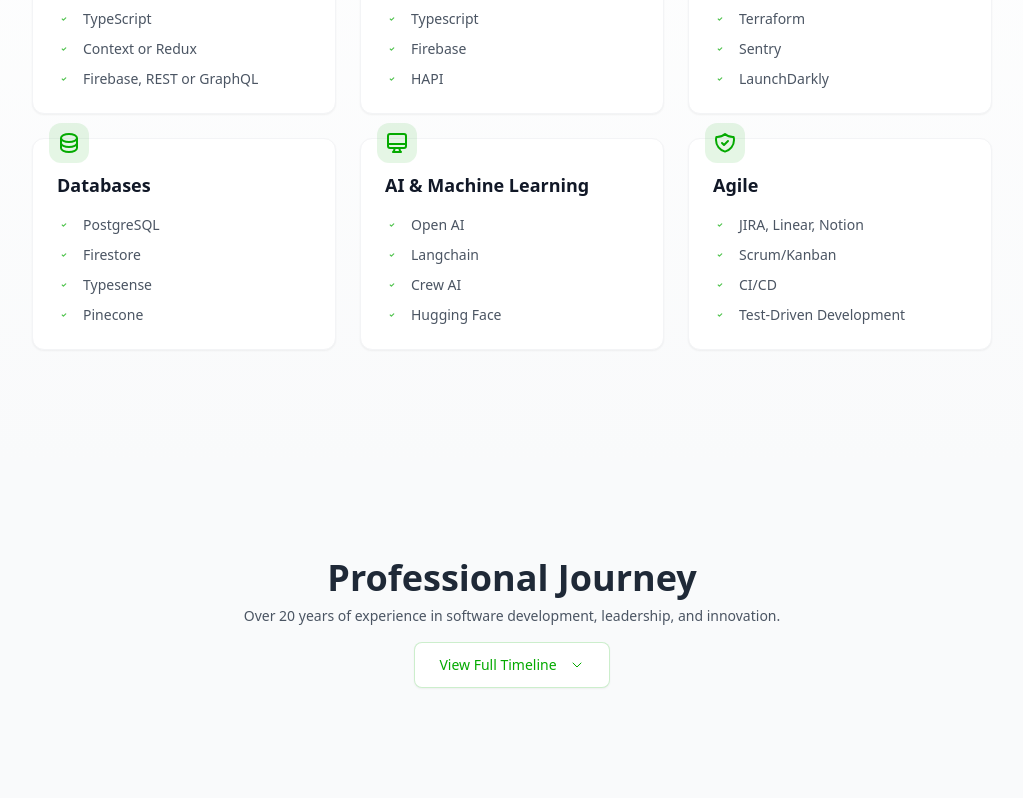
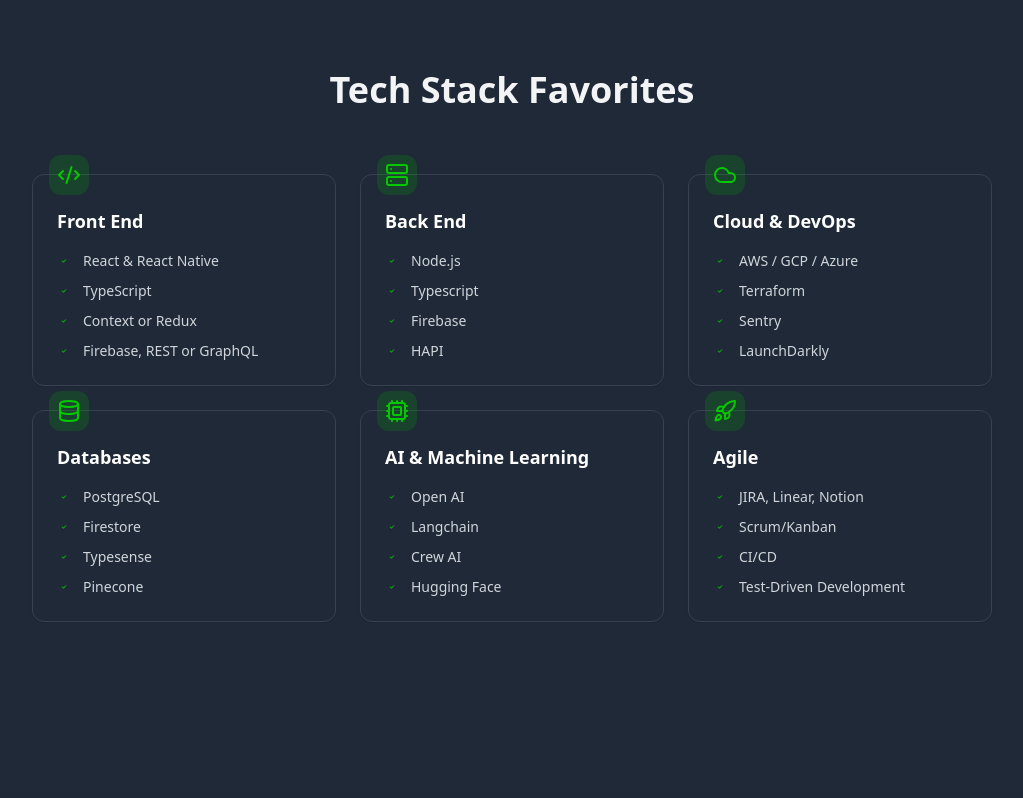
Before and after one commit to blumendorf/profile-page, a React (Vite) app: page / in a window 1280 px wide. Shown: the part 1842-2640 px from the top of the page, without its empty margins (128-1151 px from the left). Built offline with nearby package versions, Linux system fonts and the light colour scheme; the HTML template or start-up script is replaced by a standard one.

Commit message:
feat: improve sections, explain development process

```diff
--- a/src/App.tsx
+++ b/src/App.tsx
@@ -1,3 +1,4 @@
+import React from 'react'
 import Navbar from './components/Navbar'
 import Hero from './components/Hero'
 import About from './components/About'
@@ -6,18 +7,77 @@
 import Footer from './components/Footer'
 import TechStack from './components/TechStack'
 import Timeline from './components/Timeline'
+import Section from './components/Section'
 
 function App() {
+  // Add console message about the development process
+  React.useEffect(() => {
+    const styles = [
+      'color: #3B82F6',
+      'font-size: 14px',
+      'font-weight: bold',
+      'padding: 8px',
+    ].join(';');
+
+    console.info('%c👋 Hello fellow developer!', styles);
+    console.info(`
+🤖 This profile page was created through a fully AI-assisted development process.
+Not a single line of code was written by hand.
+
+Primary Development Tools:
+------------------------
+• Cursor IDE with Claude-3.5-Sonnet
+  - Core development process
+  - Code generation and implementation
+  - Real-time modifications and improvements
+  - Technical problem-solving and debugging
+  - Structure and architecture decisions
+
+• ChatGPT
+  - Content generation and refinement
+  - Text content creation
+  - Content review and optimization
+  - Copy editing and tone consistency
+
+Workflow:
+--------
+1. Initial React app and GitHub workflow created with Cursor IDE
+2. Initial concepts and requirements created with ChatGPT
+3. Claude was instructed to include Tailwind CSS and Lucide icons
+4. Claude implemented the content into code
+5. Iterative improvements through continuous AI collaboration
+6. Final review and testing
+
+This project demonstrates the potential of human-AI collaboration in web development.
+
+Source code: https://github.com/blumendorf/profile-page
+    `);
+  }, []);
+
+  // Define main content components in order
+  const mainSections = [
+    Hero,
+    About,
+    TechStack,
+    Timeline,
+    Services,
+    Contact,
+  ];
+
   return (
     <div className="min-h-screen bg-gray-50 dark:bg-gray-900">
       <Navbar />
       <main className="pt-16">
-        <Hero />
-        <About />
-        <TechStack />
-        <Timeline />
-        <Services />
-        <Contact />
+        {mainSections.map((Component, index) => (
+          <Section
+            key={Component.name}
+            id={Component.name.toLowerCase()}
+            index={index}
+            totalSections={mainSections.length}
+          >
+            <Component />
+          </Section>
+        ))}
       </main>
       <Footer />
     </div>
--- a/src/components/About.tsx
+++ b/src/components/About.tsx
@@ -1,6 +1,5 @@
 export default function About() {
   return (
-    <section id="about" className="py-20 bg-white dark:bg-gray-800">
     <div className="section-container">
       <h2 className="heading-secondary text-center mb-16">About Me</h2>
       <div className="max-w-3xl mx-auto">
@@ -13,6 +12,5 @@
         </p>
       </div>
     </div>
-    </section>
   )
 }
--- a/src/components/Contact.tsx
+++ b/src/components/Contact.tsx
@@ -9,7 +9,6 @@
   };
 
   return (
-    <section id="contact" className="py-24 bg-white dark:bg-gray-800">
     <div className="section-container">
       <h2 className="heading-secondary text-center">Get in Touch</h2>
       <p className="text-center text-gray-600 dark:text-gray-300 mb-16 max-w-2xl mx-auto">
@@ -50,7 +49,7 @@
         >
           <div className="p-3 bg-accent/10 rounded-lg group-hover:bg-accent/20 transition-colors duration-300">
             <svg className="w-6 h-6 text-accent" fill="currentColor" viewBox="0 0 24 24">
-                <path d="M19 0h-14c-2.761 0-5 2.239-5 5v14c0 2.761 2.239 5 5 5h14c2.762 0 5-2.239 5-5v-14c0-2.761-2.238-5-5-5zm-11 19h-3v-11h3v11zm-1.5-12.268c-.966 0-1.75-.79-1.75-1.764s.784-1.764 1.75-1.764 1.75.79 1.75 1.764-.783 1.764-1.75 1.764zm13.5 12.268h-3v-5.604c0-3.368-4-3.113-4 0v5.604h-3v-11h3v1.765c1.396-2.586 7-2.777 7 2.476v6.759z"/>
+              <path d="M19 0h-14c-2.761 0-5 2.239-5 5v14c0 2.761 2.239 5 5 5h14c2.762 0 5-2.239 5-5v-14c0-2.761-2.238-5-5-5zm-11 19h-3v-11h3v11zm-1.5-12.268c-.966 0-1.75-.79-1.75-1.764s.784-1.764 1.75-1.764 1.75.79 1.75 1.764-.783 1.764-1.75 1.764zm13.5 12.268h-3v-5.604c0-3.368-4-3.113-4 0v5.604h-3v-11h3v1.765c1.396-2.586 7-2.777 7 2.476v6.759z" />
             </svg>
           </div>
           <div className="ml-4 flex-1">
@@ -74,7 +73,7 @@
         >
           <div className="p-3 bg-accent/10 rounded-lg group-hover:bg-accent/20 transition-colors duration-300">
             <svg className="w-6 h-6 text-accent" fill="currentColor" viewBox="0 0 24 24">
-                <path d="M12 0c-6.626 0-12 5.373-12 12 0 5.302 3.438 9.8 8.207 11.387.599.111.793-.261.793-.577v-2.234c-3.338.726-4.033-1.416-4.033-1.416-.546-1.387-1.333-1.756-1.333-1.756-1.089-.745.083-.729.083-.729 1.205.084 1.839 1.237 1.839 1.237 1.07 1.834 2.807 1.304 3.492.997.107-.775.418-1.305.762-1.604-2.665-.305-5.467-1.334-5.467-5.931 0-1.311.469-2.381 1.236-3.221-.124-.303-.535-1.524.117-3.176 0 0 1.008-.322 3.301 1.23.957-.266 1.983-.399 3.003-.404 1.02.005 2.047.138 3.006.404 2.291-1.552 3.297-1.23 3.297-1.23.653 1.653.242 2.874.118 3.176.77.84 1.235 1.911 1.235 3.221 0 4.609-2.807 5.624-5.479 5.921.43.372.823 1.102.823 2.222v3.293c0 .319.192.694.801.576 4.765-1.589 8.199-6.086 8.199-11.386 0-6.627-5.373-12-12-12z"/>
+              <path d="M12 0c-6.626 0-12 5.373-12 12 0 5.302 3.438 9.8 8.207 11.387.599.111.793-.261.793-.577v-2.234c-3.338.726-4.033-1.416-4.033-1.416-.546-1.387-1.333-1.756-1.333-1.756-1.089-.745.083-.729.083-.729 1.205.084 1.839 1.237 1.839 1.237 1.07 1.834 2.807 1.304 3.492.997.107-.775.418-1.305.762-1.604-2.665-.305-5.467-1.334-5.467-5.931 0-1.311.469-2.381 1.236-3.221-.124-.303-.535-1.524.117-3.176 0 0 1.008-.322 3.301 1.23.957-.266 1.983-.399 3.003-.404 1.02.005 2.047.138 3.006.404 2.291-1.552 3.297-1.23 3.297-1.23.653 1.653.242 2.874.118 3.176.77.84 1.235 1.911 1.235 3.221 0 4.609-2.807 5.624-5.479 5.921.43.372.823 1.102.823 2.222v3.293c0 .319.192.694.801.576 4.765-1.589 8.199-6.086 8.199-11.386 0-6.627-5.373-12-12-12z" />
             </svg>
           </div>
           <div className="ml-4 flex-1">
@@ -90,6 +89,5 @@
         </a>
       </div>
     </div>
-    </section>
   )
 }
--- a/src/components/Hero.tsx
+++ b/src/components/Hero.tsx
@@ -1,6 +1,6 @@
 export default function Hero() {
   return (
-    <section id="home" className="relative min-h-[700px] h-[calc(100vh-4rem)] flex items-center justify-center bg-gradient-to-br from-white via-gray-50 to-gray-100 dark:from-gray-900 dark:via-gray-800 dark:to-gray-900 overflow-hidden">
+    <div className="relative min-h-[700px] h-[calc(100vh-4rem)] flex items-center justify-center overflow-hidden">
       {/* Background Pattern */}
       <div className="absolute inset-0 opacity-5 dark:opacity-10">
         <div className="absolute inset-0" style={{
@@ -68,6 +68,6 @@
           </div>
         </div>
       </div>
-    </section>
+    </div>
   )
 }
--- a/src/components/Navbar.tsx
+++ b/src/components/Navbar.tsx
@@ -26,10 +26,19 @@
   const [isMenuOpen, setIsMenuOpen] = useState(false);
 
   useEffect(() => {
-    // Check local storage on mount
-    const isDarkMode = localStorage.getItem('darkMode') === 'true';
-    if (isDarkMode) {
+    // Check local storage on mount, default to dark mode if not set
+    const isDarkMode = localStorage.getItem('darkMode');
+    if (isDarkMode === null) {
+      // If no preference is stored, set dark mode as default
+      localStorage.setItem('darkMode', 'true');
       document.documentElement.classList.add('dark');
+    } else {
+      // Apply stored preference
+      if (isDarkMode === 'true') {
+        document.documentElement.classList.add('dark');
+      } else {
+        document.documentElement.classList.remove('dark');
+      }
     }
   }, []);
 
--- /dev/null
+++ b/src/components/Section.tsx
@@ -0,0 +1,37 @@
+interface SectionProps {
+  children: React.ReactNode;
+  index: number;
+  totalSections: number;
+  id: string;
+}
+
+const Section: React.FC<SectionProps> = ({ children, id, index, totalSections }) => {
+  const getGradientClass = (index: number, total: number) => {
+    const position = index / (total - 1);
+
+    if (position === 0) return 'bg-gray-100 dark:bg-gray-900';
+    if (position < 0.3) return 'bg-gradient-to-b from-gray-100 to-white dark:from-gray-900 dark:to-gray-800';
+    if (position < 0.6) return 'bg-white dark:bg-gray-800';
+    if (position < 0.8) return 'bg-gradient-to-b from-white to-gray-100 dark:from-gray-800 dark:to-gray-900';
+    if (position < 0.9) return 'bg-gradient-to-b from-gray-100 to-white dark:from-gray-900 dark:to-gray-800';
+    return 'bg-gradient-to-b from-white to-gray-100 dark:from-gray-800 dark:to-gray-900';
+  };
+
+  return (
+    <section
+      id={id}
+      className={`
+        py-24
+        ${getGradientClass(index, totalSections)}
+        transition-colors duration-300 ease-in-out
+        relative
+      `}
+    >
+      <div className="container mx-auto px-4 relative z-10">
+        {children}
+      </div>
+    </section>
+  );
+};
+
+export default Section;
--- a/src/components/Services.tsx
+++ b/src/components/Services.tsx
@@ -1,7 +1,10 @@
+import { Beaker, Code2, Users, CheckCircle2 } from 'lucide-react';
+
 export default function Services() {
   const services = [
     {
       title: "Tech & AI Consulting",
+      icon: <Beaker className="w-8 h-8 text-accent/60 dark:text-accent-light/60 mb-3" />,
       items: [
         "Business optimization through cutting-edge technology",
         "Strategic AI advisory (generative AI, agent-based systems)",
@@ -11,6 +14,7 @@
     },
     {
       title: "Development",
+      icon: <Code2 className="w-8 h-8 text-accent/60 dark:text-accent-light/60 mb-3" />,
       items: [
         "Full-stack engineering with React, Node.js, TypeScript",
         "Mobile development with React Native",
@@ -20,6 +24,7 @@
     },
     {
       title: "Leadership",
+      icon: <Users className="w-8 h-8 text-accent/60 dark:text-accent-light/60 mb-3" />,
       items: [
         "Interim CTO services",
         "Building and leading high-performing, innovative teams",
@@ -30,17 +35,29 @@
   ]
 
   return (
-    <section id="services" className="py-24 bg-gray-50 dark:bg-gray-900">
     <div className="section-container">
       <h2 className="heading-secondary text-center mb-16">Services</h2>
-        <div className="grid md:grid-cols-3 gap-6 lg:gap-8">
+      <div className="grid md:grid-cols-2 lg:grid-cols-3 gap-6 lg:gap-8 max-w-6xl mx-auto">
         {services.map((service, index) => (
-            <div key={index} className="bg-white dark:bg-gray-800 p-6 lg:p-8 rounded-xl shadow-lg border-l-4 border-accent hover:shadow-xl transition-shadow duration-300">
-              <h3 className="text-2xl font-bold text-accent dark:text-accent-light mb-6">{service.title}</h3>
+          <div
+            key={index}
+            className="group bg-white dark:bg-gray-800 p-6 lg:p-8 rounded-xl
+                        shadow-lg hover:shadow-xl transition-all duration-300
+                        border border-gray-100 dark:border-gray-700
+                        hover:-translate-y-1 hover:border-accent/30 dark:hover:border-accent-light/30"
+          >
+            <div className="flex flex-col items-center mb-6">
+              {service.icon}
+              <h3 className="text-xl font-bold text-gray-900 dark:text-white text-center">
+                {service.title}
+              </h3>
+            </div>
             <ul className="space-y-4">
               {service.items.map((item, idx) => (
                 <li key={idx} className="flex items-start space-x-3">
-                    <span className="text-accent mt-1">•</span>
+                  <CheckCircle2
+                    className="w-4 h-4 text-accent/50 dark:text-accent-light/50 mt-1 flex-shrink-0"
+                  />
                   <span className="text-gray-600 dark:text-gray-300">{item}</span>
                 </li>
               ))}
@@ -49,6 +66,5 @@
         ))}
       </div>
     </div>
-    </section>
   )
 }
--- a/src/components/TechStack.tsx
+++ b/src/components/TechStack.tsx
@@ -1,75 +1,41 @@
+import {
+  Code2,
+  Server,
+  Cloud,
+  Database,
+  Cpu,
+  Rocket
+} from 'lucide-react';
+
 const TechStack = () => {
   const technologies = {
     "Front End": {
       items: ["React & React Native", "TypeScript", "Context or Redux", "Firebase, REST or GraphQL"],
-      icon: (
-        <path
-          strokeLinecap="round"
-          strokeLinejoin="round"
-          strokeWidth={2}
-          d="M10 20l4-16m4 4l4 4-4 4M6 16l-4-4 4-4"
-        />
-      )
+      icon: <Code2 className="w-6 h-6" />,
     },
     "Back End": {
       items: ["Node.js", "Typescript", "Firebase", "HAPI"],
-      icon: (
-        <path
-          strokeLinecap="round"
-          strokeLinejoin="round"
-          strokeWidth={2}
-          d="M5 12h14M5 12a2 2 0 01-2-2V6a2 2 0 012-2h14a2 2 0 012 2v4a2 2 0 01-2 2M5 12a2 2 0 00-2 2v4a2 2 0 002 2h14a2 2 0 002-2v-4a2 2 0 00-2-2m-2-4h.01M17 16h.01"
-        />
-      )
+      icon: <Server className="w-6 h-6" />,
     },
     "Cloud & DevOps": {
       items: ["AWS / GCP / Azure", "Terraform", "Sentry", "LaunchDarkly"],
-      icon: (
-        <path
-          strokeLinecap="round"
-          strokeLinejoin="round"
-          strokeWidth={2}
-          d="M3 15a4 4 0 004 4h9a5 5 0 10-.1-9.999 5.002 5.002 0 10-9.78 2.096A4.001 4.001 0 003 15z"
-        />
-      )
+      icon: <Cloud className="w-6 h-6" />,
     },
     "Databases": {
       items: ["PostgreSQL", "Firestore", "Typesense", "Pinecone"],
-      icon: (
-        <path
-          strokeLinecap="round"
-          strokeLinejoin="round"
-          strokeWidth={2}
-          d="M4 7v10c0 2.21 3.582 4 8 4s8-1.79 8-4V7M4 7c0 2.21 3.582 4 8 4s8-1.79 8-4M4 7c0-2.21 3.582-4 8-4s8 1.79 8 4m0 5c0 2.21-3.582 4-8 4s-8-1.79-8-4"
-        />
-      )
+      icon: <Database className="w-6 h-6" />,
     },
     "AI & Machine Learning": {
       items: ["Open AI", "Langchain", "Crew AI", "Hugging Face"],
-      icon: (
-        <path
-          strokeLinecap="round"
-          strokeLinejoin="round"
-          strokeWidth={2}
-          d="M9.75 17L9 20l-1 1h8l-1-1-.75-3M3 13h18M5 17h14a2 2 0 002-2V5a2 2 0 00-2-2H5a2 2 0 00-2 2v10a2 2 0 002 2z"
-        />
-      )
+      icon: <Cpu className="w-6 h-6" />,
     },
     "Agile": {
       items: ["JIRA, Linear, Notion", "Scrum/Kanban", "CI/CD", "Test-Driven Development"],
-      icon: (
-        <path
-          strokeLinecap="round"
-          strokeLinejoin="round"
-          strokeWidth={2}
-          d="M9 12l2 2 4-4m5.618-4.016A11.955 11.955 0 0112 2.944a11.955 11.955 0 01-8.618 3.04A12.02 12.02 0 003 9c0 5.591 3.824 10.29 9 11.622 5.176-1.332 9-6.03 9-11.622 0-1.042-.133-2.052-.382-3.016z"
-        />
-      )
+      icon: <Rocket className="w-6 h-6" />,
     }
   };
 
   return (
-    <section id="tech-stack" className="py-12 bg-gradient-to-b from-white to-gray-50 dark:from-gray-800 dark:to-gray-900">
     <div className="section-container">
       <h2 className="heading-secondary text-center mb-16">Tech Stack Favorites</h2>
       <div className="grid grid-cols-1 md:grid-cols-2 lg:grid-cols-3 gap-6">
@@ -82,7 +48,7 @@
                        hover:-translate-y-1 hover:border-accent/30 dark:hover:border-accent-light/30"
           >
             {/* Category Icon Background */}
-              <div className="absolute -top-4 left-4 bg-accent/10 dark:bg-accent/20
+            <div className="absolute -top-5 left-4 bg-accent/10 dark:bg-accent/20
                             rounded-xl p-2 group-hover:scale-110 group-hover:bg-accent/20
                             dark:group-hover:bg-accent/30 transition-all duration-300">
               <svg
@@ -130,7 +96,6 @@
         ))}
       </div>
     </div>
-    </section>
   );
 };
 
--- a/src/components/Timeline.tsx
+++ b/src/components/Timeline.tsx
@@ -60,7 +60,7 @@
   }
 
   return (
-    <section className="py-24 px-4 max-w-5xl mx-auto" id="timeline">
+    <div className="px-4 max-w-5xl mx-auto">
       {/* Header section */}
       <motion.div
         initial={{ opacity: 0, y: 20 }}
@@ -249,7 +249,7 @@
           animation: fade-in-up 0.6s ease-out forwards;
         }
       `}</style>
-    </section>
+    </div>
   )
 }
 
```
Also changed, not shown: index.html (+1 -1 lines), 2 other files (tests, documents, lock files or other folders). Lines whose indentation alone changed are shown as unchanged.
